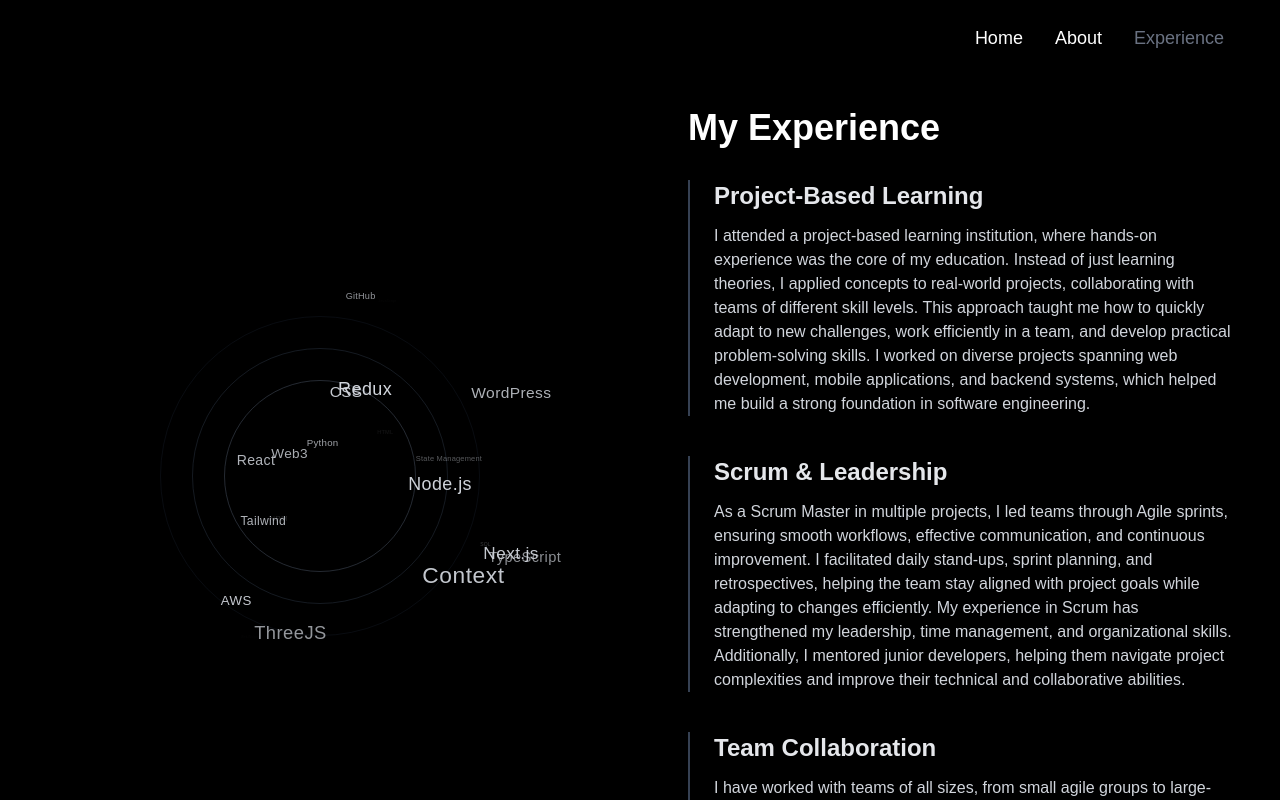
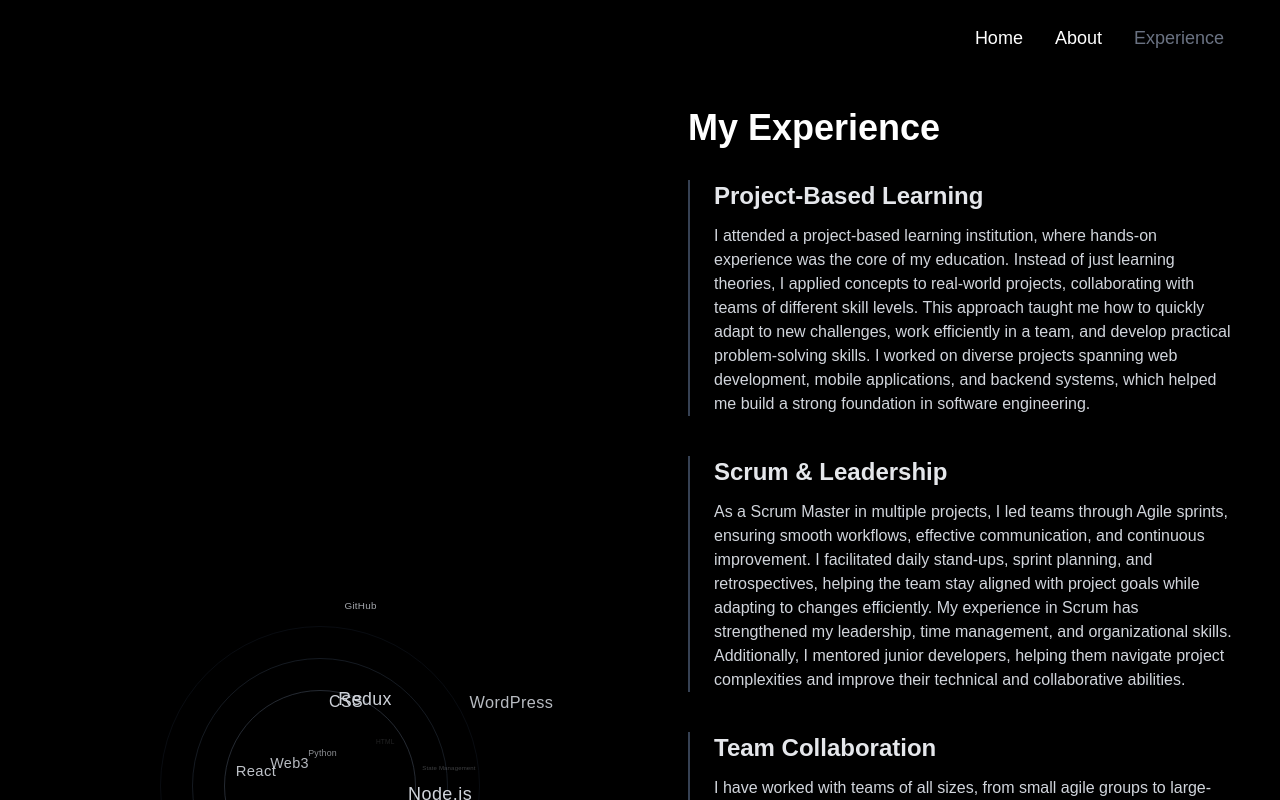
Before and after one commit to Hoochymoochy/KhaydenRoberts, a Next.js app: page /experience in a window 1280 px wide. Shown: the top 800 px of the page. Built offline with nearby package versions, Linux system fonts and the light colour scheme.

Commit message:
get rid of scroll on experience

```diff
--- a/src/app/experience/page.tsx
+++ b/src/app/experience/page.tsx
@@ -40,7 +40,7 @@ export default function Experience() {
         </div>
 
         {/* Text Section - Scrollable on smaller screens */}
-        <div className="w-full md:w-1/2 flex flex-col items-start justify-start px-6 md:px-12 py-4 md:py-8 overflow-y-auto max-h-screen">
+        <div className="w-full md:w-1/2 flex flex-col items-start justify-start px-6 md:px-12 py-4 md:py-8 ">
           <h1 className="text-3xl md:text-4xl font-extrabold mb-6 md:mb-8 text-left text-white">
             My Experience
           </h1>
```
